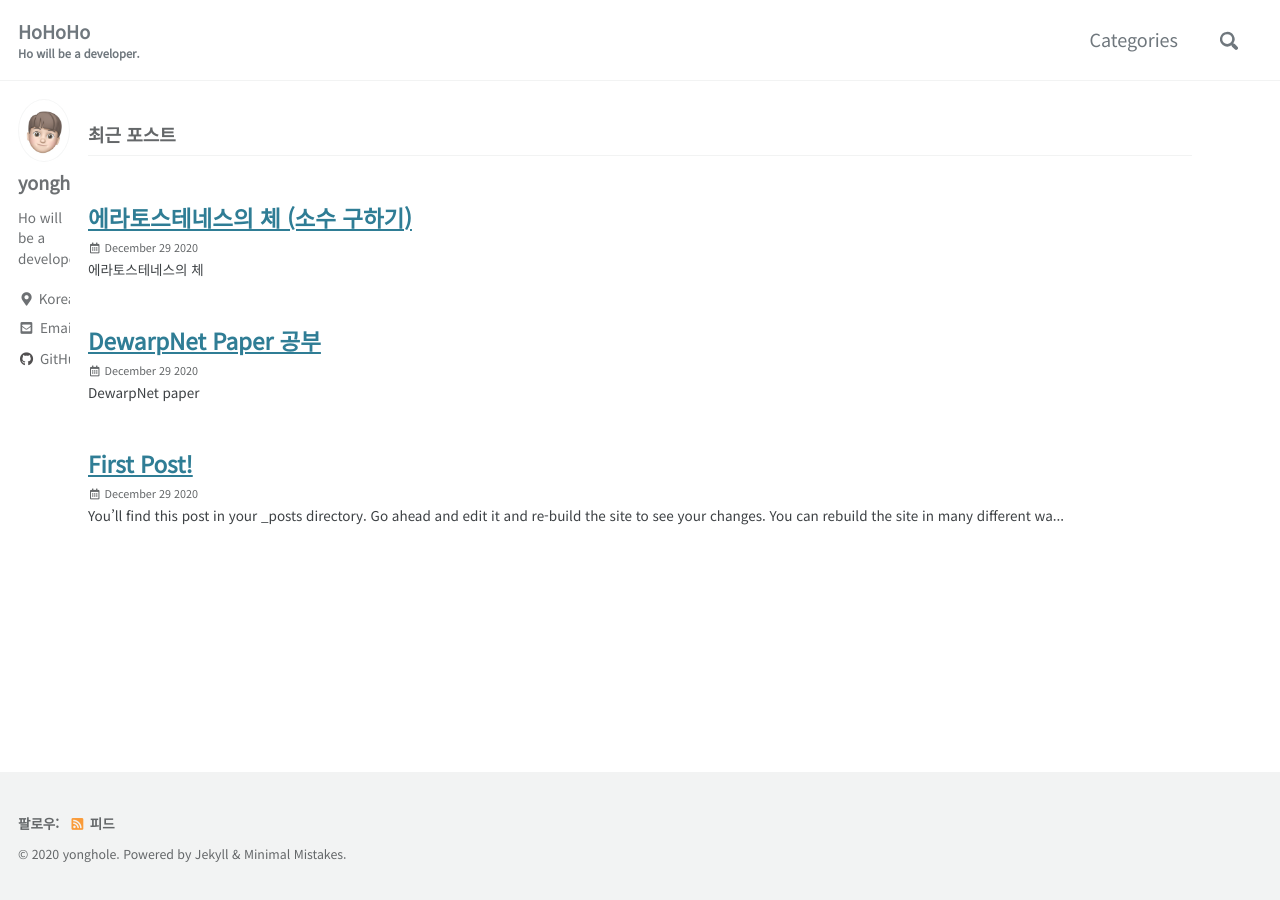
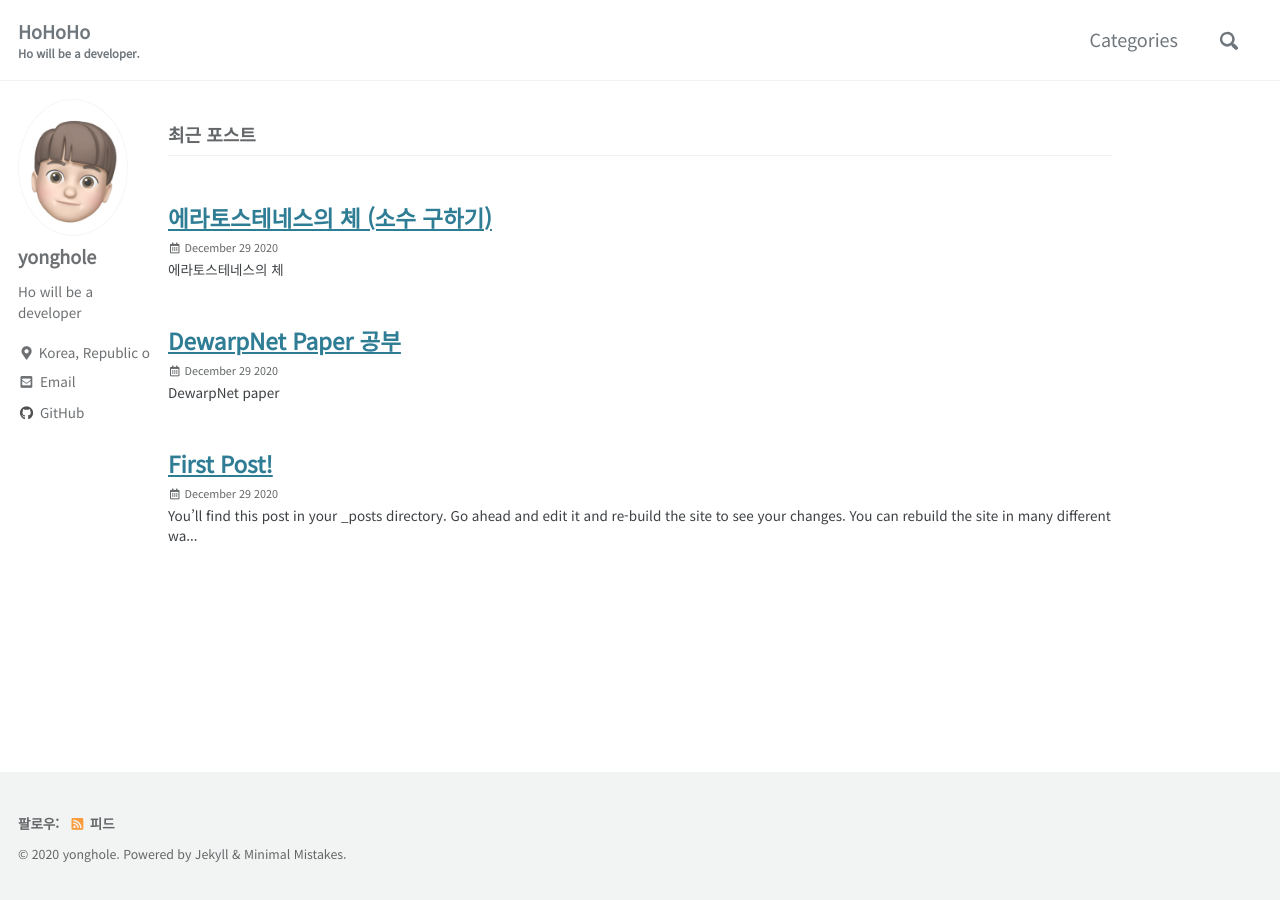
Before and after one commit to yonghole/yonghole.github.io, a Jekyll site: the page built from index.html, in a window 1280 px wide. Built offline with Jekyll 4.4.1, drawn with Linux system fonts in a browser that asks for light colours; cached includes are drawn as plain includes; the list of posts is cut into pages by our own code.

Commit message:
Update _variables.scss

```diff
--- a/_sass/minimal-mistakes/_variables.scss
+++ b/_sass/minimal-mistakes/_variables.scss
@@ -152,9 +152,9 @@ $max-width: $x-large !default;
    ========================================================================== */
 
 //$right-sidebar-width-narrow: 200px !default;
-$right-sidebar-width-narrow: 50px !default;
+$right-sidebar-width-narrow: 100px !default;
 //$right-sidebar-width: 300px !default;
-$right-sidebar-width: 70px !default;
+$right-sidebar-width: 150px !default;
 //$right-sidebar-width-wide: 400px !default;
 $right-sidebar-width-wide: 200px !default;
 
```
